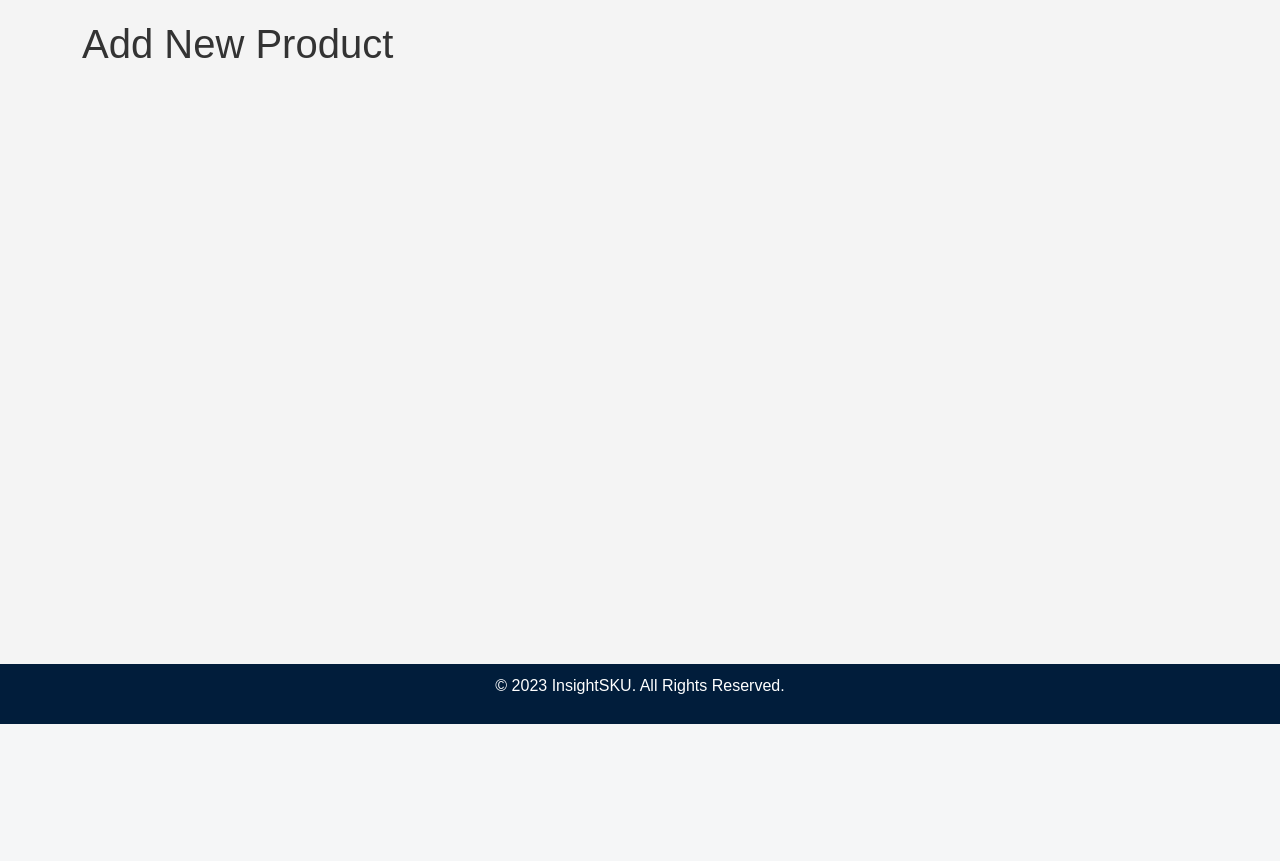
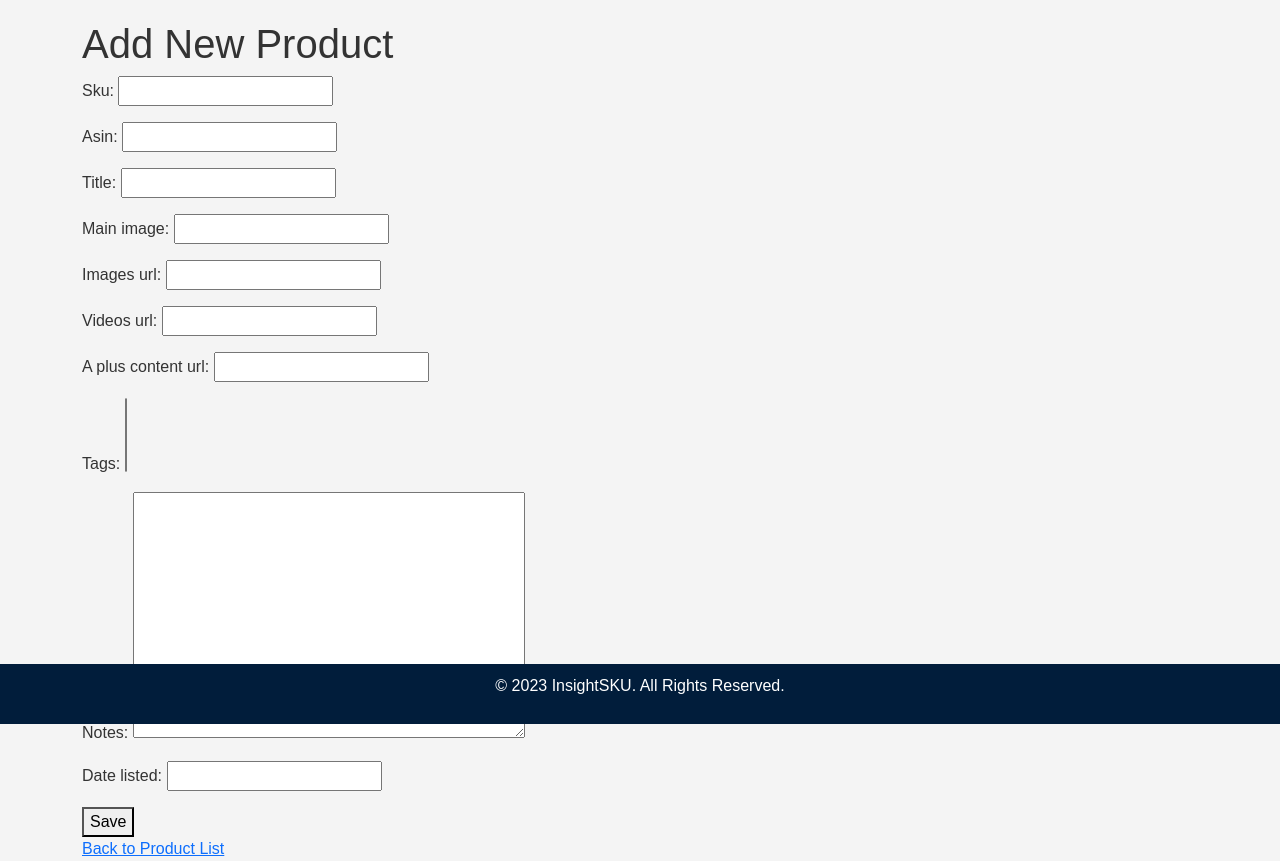
Before and after one commit to bcm082/InsightSKU, a Django app: page /add_product/ in a window 1280 px wide. Shown: the part 76-937 px from the top of the page. Before the commit the page ends 800 px from the top, so only its background shows below. Run offline with Django 5.2, Linux system fonts and the light colour scheme; data that the repository does not hold is empty.

Commit message:
Started with Add_Products Page

```diff
--- a/InsightSKU/insightskuapp/templates/add_product.html
+++ b/InsightSKU/insightskuapp/templates/add_product.html
@@ -1,9 +1,12 @@
+<!-- templates/add_product.html -->
 {% extends 'base.html' %}
 
-{% load static%}
-
 {% block content %}
-
-<h1>Add New Product</h1>
-
+  <h1>Add New Product</h1>
+  <form method="post">
+    {% csrf_token %}
+    {{ form.as_p }}
+    <button type="submit">Save</button>
+  </form>
+  <a href="{% url 'products' %}">Back to Product List</a>
 {% endblock %}
--- a/insightsku/insightskuapp/forms.py
+++ b/insightsku/insightskuapp/forms.py
@@ -1,4 +1,11 @@
 from django import forms
+from .models import Product
 
 class ClientNameForm(forms.Form):
     client_name = forms.CharField(label='Client Name', max_length=255)
+
+
+class ProductForm(forms.ModelForm):
+    class Meta:
+        model = Product
+        exclude = ['client']
--- a/insightsku/insightskuapp/views.py
+++ b/insightsku/insightskuapp/views.py
@@ -1,5 +1,5 @@
 from django.shortcuts import render, redirect
-from .forms import ClientNameForm
+from .forms import ClientNameForm, ProductForm
 from .models import Client, UserProfile, Product
 from django.contrib.auth import authenticate, login, logout
 from django.contrib.auth.forms import AuthenticationForm
@@ -86,5 +86,13 @@ def advanced_product_search(request):
     return render(request, 'advanced_search.html')
 
 def add_product(request):
-    # Add your add product logic here
-    return render(request, 'add_product.html')
+    if request.method == 'POST':
+        form = ProductForm(request.POST)
+        if form.is_valid():
+            form.save()
+            # You can add a success message here if needed
+            return redirect('products')  # Redirect to a product list view after adding
+    else:
+        form = ProductForm()
+
+    return render(request, 'add_product.html', {'form': form})
```
Also changed, not shown: InsightSKU/insightskuapp/templates/add_tags.html (added), 1 other file.
